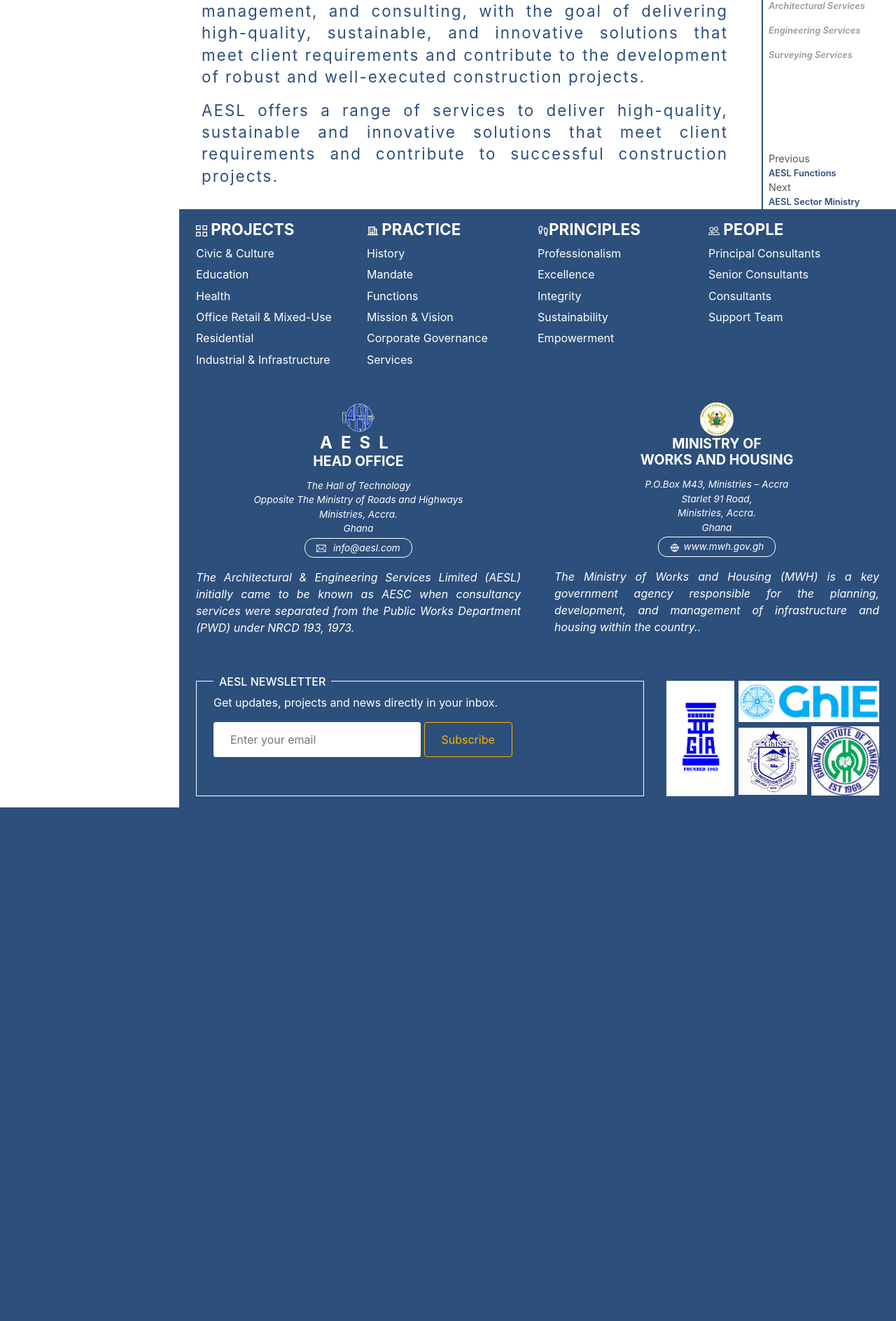
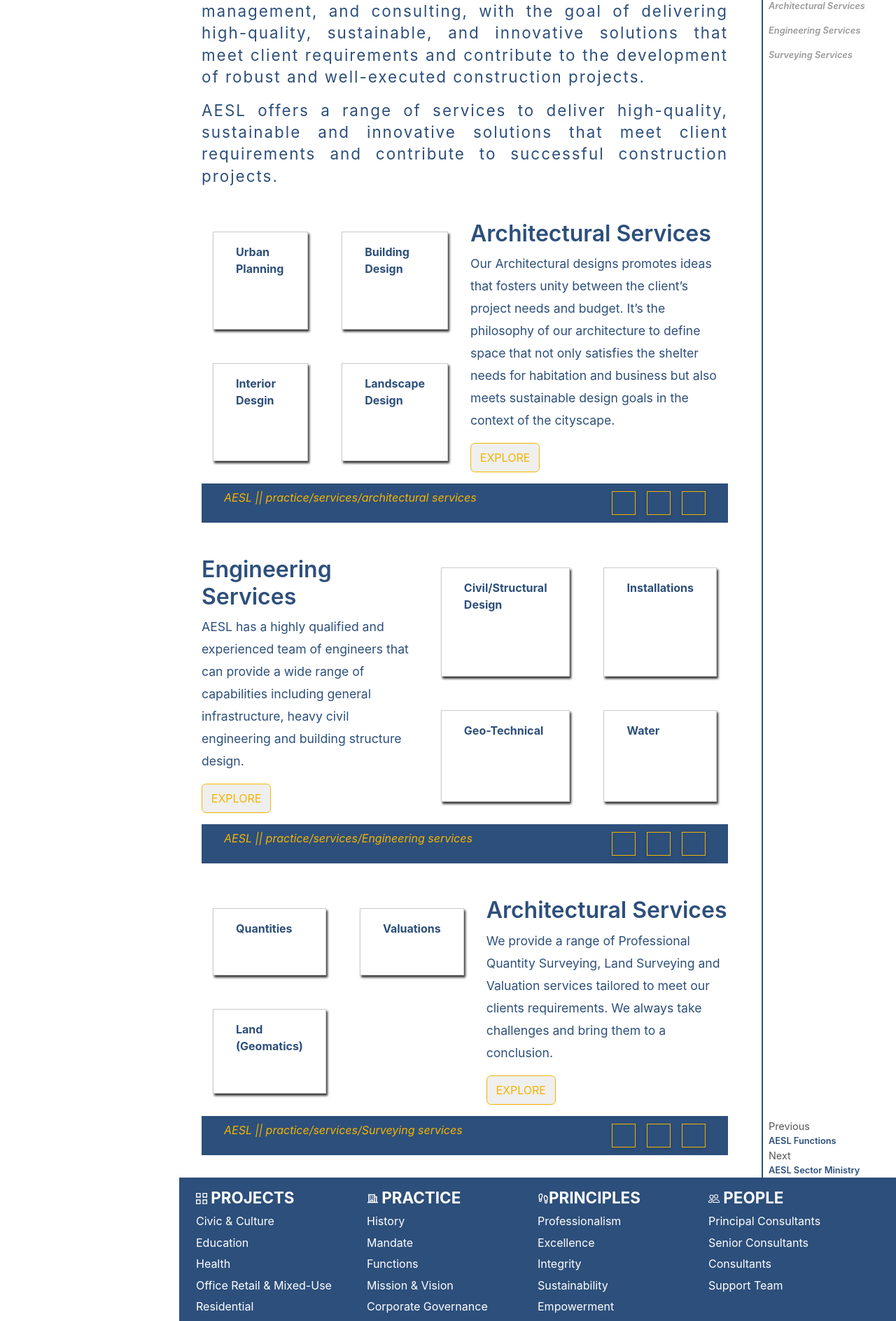
Before and after one commit to chrispydev/aesl, a Django app: page /practice/services/ in a window 1280 px wide. Shown: the part 903-2791 px from the top of the page at 70% size. Before the commit the page ends 2057 px from the top, so only its background shows below. Run offline with Django 5.2, Linux system fonts and the light colour scheme.

Commit message:
feat(page): add service cards to service page

```diff
--- a/static/css/responsive.css
+++ b/static/css/responsive.css
@@ -479,7 +479,17 @@
       line-height: 2rem;
     }
 
+    /*services*/
 
+    .service__cards {
+      grid-template-columns: repeat(1, 1fr);
+      gap: 1rem;
+    }
+
+    .services {
+      grid-template-columns: repeat(1, 1fr);
+      padding: 1rem 0.2rem;
+    }
 
 
 
--- a/static/css/services.css
+++ b/static/css/services.css
@@ -11,3 +11,54 @@
   justify-content: center;
   align-items: center;
 }
+
+.explore {
+  border: 1px solid var(--secondary-color);
+  border-radius: 0.4rem;
+  padding: 0.5rem 0.8rem;
+  color: var(--secondary-color);
+  text-transform: uppercase;
+  transition: all 0.ms ease-in-out;
+}
+
+.explore:hover {
+  background-color: var(--secondary-color);
+  color: white;
+}
+
+.service__text h3 {
+  font-weight: 600;
+  color: var(--primary-color);
+  font-size: 2rem;
+}
+
+.service__text p {
+  line-height: 2rem;
+  color: var(--primary-color);
+  font-size: 1.1rem;
+}
+
+.service__cards {
+  display: grid;
+  grid-template-columns: repeat(2, 1fr);
+  gap: 1rem;
+}
+
+.service__card {
+  border: 1px solid #ccc;
+  padding: 1rem 2rem;
+  margin: 1rem;
+  box-shadow: 2px 3px 3px rgba(0, 0, 0, 0.8);
+}
+
+.service__card a {
+  color: var(--primary-color);
+  font-weight: bold;
+}
+
+.services {
+  display: grid;
+  grid-template-columns: repeat(2, 1fr);
+  gap: 1rem;
+  padding: 1rem 2rem;
+}
--- a/templates/frontend/services.html
+++ b/templates/frontend/services.html
@@ -53,6 +53,111 @@
         requirements and contribute to successful construction projects.</p>
     </section>
 
+  <section class="services">
+    <div class="service__cards">
+      <div class="service__card">
+        <a href="">Urban Planning</a>
+      </div>
+      <div class="service__card">
+        <a href="">Building Design</a>
+      </div>
+      <div class="service__card">
+        <a href="">Interior Desgin</a>
+      </div>
+      <div class="service__card">
+        <a href="">Landscape Design</a>
+      </div>
+    </div>
+    <div class="service__text">
+      <h3>Architectural Services</h3>
+      <p>Our Architectural designs promotes ideas that fosters unity between the client’s project needs and budget. It’s the philosophy of our architecture to define space that not only satisfies the shelter needs for habitation and business but also meets sustainable design goals in the context of the cityscape.</p>
+      <button class="explore">Explore</button>
+    </div>
+  </section>
+
+  <!-- More Projects Section -->
+  <section class="more__projects padding">
+    <p>AESL || practice/services/architectural services</p>
+    <article class="boxes">
+      <div class="box">
+      </div>
+      <div class="box">
+      </div>
+      <div class="box">
+      </div>
+    </article>
+  </section>
+
+
+    <section class="services">
+    <div class="service__text">
+      <h3>Engineering Services</h3>
+      <p>AESL has a highly qualified and experienced team of engineers that can provide a wide range of capabilities including general infrastructure, heavy civil engineering and building structure design.</p>
+      <button class="explore">Explore</button>
+    </div>
+    <div class="service__cards">
+      <div class="service__card">
+        <a href="">Civil/Structural Design</a>
+      </div>
+      <div class="service__card">
+        <a href="">Installations</a>
+      </div>
+      <div class="service__card">
+        <a href="">Geo-Technical</a>
+      </div>
+      <div class="service__card">
+        <a href="">Water</a>
+      </div>
+    </div>
+  </section>
+
+  <!-- More Projects Section -->
+  <section class="more__projects padding">
+    <p>AESL || practice/services/Engineering services</p>
+    <article class="boxes">
+      <div class="box">
+      </div>
+      <div class="box">
+      </div>
+      <div class="box">
+      </div>
+    </article>
+  </section>
+
+
+  <section class="services">
+    <div class="service__cards">
+      <div class="service__card">
+        <a href="">Quantities</a>
+      </div>
+      <div class="service__card">
+        <a href="">Valuations</a>
+      </div>
+      <div class="service__card">
+        <a href="">Land (Geomatics)</a>
+      </div>
+    </div>
+    <div class="service__text">
+      <h3>Architectural Services</h3>
+      <p>We provide a range of Professional Quantity Surveying, Land Surveying and Valuation services tailored to meet our clients requirements. We always take challenges and bring them to a conclusion.</p>
+      <button class="explore">Explore</button>
+    </div>
+  </section>
+
+  <!-- More Projects Section -->
+  <section class="more__projects padding">
+    <p>AESL || practice/services/Surveying services</p>
+    <article class="boxes">
+      <div class="box">
+      </div>
+      <div class="box">
+      </div>
+      <div class="box">
+      </div>
+    </article>
+  </section>
+
+
   </article>
 
   <aside class="sector__aside">
```
